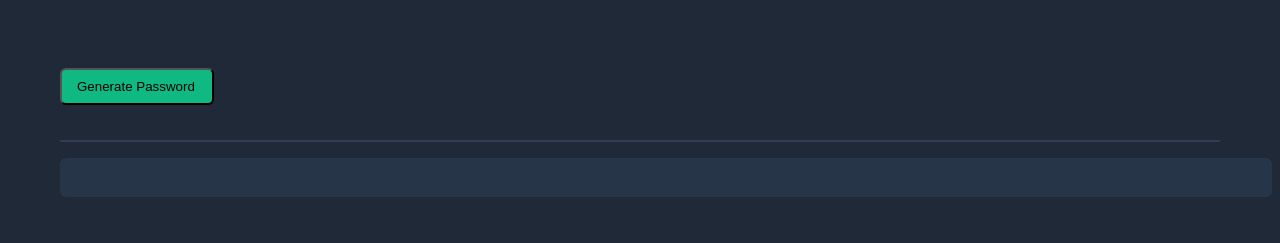
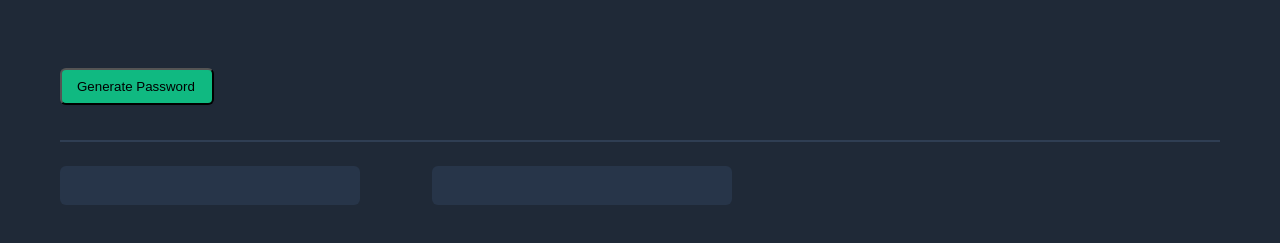
Before and after one commit to olamiye/password-generator, a plain HTML site: page index.html in a window 1280 px wide. Shown: the part 255-498 px from the top of the page. Drawn offline with Linux system fonts and the light colour scheme.

Commit message:
finished up design

```diff
--- a/index.css
+++ b/index.css
@@ -59,5 +59,15 @@ p{
     border-radius: 6px;
     margin-left: 52px;
     height: 39px;
+    width:300px;
+
 
 }
+
+.password{
+    display:flex;
+    /* justify-content: space-around; */
+    /* position:absolute */
+    gap: 20px;
+
+}
--- a/index.html
+++ b/index.html
@@ -17,6 +17,9 @@
     <h3>Never use an insecure password again</h3>
     <button>Generate Password</button>
     <hr>
-    <p></p>
+    <div class="password">
+        <p></p>
+        <p></p>
+    </div>
 </body>
 </html>
```
